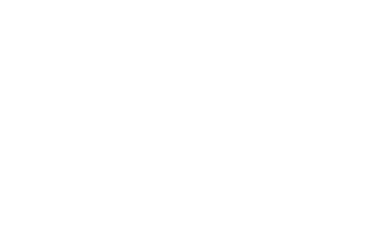
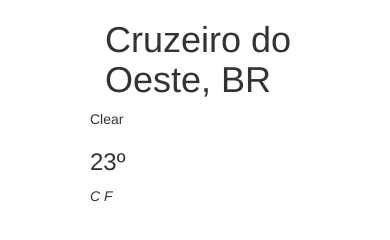
Before and after one commit to nathabonfim59/WeatherApp, a website: page index.html in a window 390 px wide. Drawn offline with nearby package versions, Linux system fonts and the light colour scheme; some icons are missing.

Commit message:
Basic HTML structure

```diff
--- a/index.html
+++ b/index.html
@@ -6,8 +6,31 @@
     <meta http-equiv="X-UA-Compatible" content="ie=edge">
     <link rel="stylesheet" href="css/styles.css">
     <link rel="stylesheet" href="https://maxcdn.bootstrapcdn.com/bootstrap/3.3.7/css/bootstrap.min.css">
+    <link rel="stylesheet" href="https://cdnjs.cloudflare.com/ajax/libs/weather-icons/2.0.9/css/weather-icons.min.css" />
     <title>WeatherApp</title>
 </head>
+<body>
+    <div class="container-fluid">
+        <div class="col-md-8 col-xs-offset-2 wrapper">
+            <div class="col-md-12 header">
+                <h1 id="cityName">Cruzeiro do Oeste, BR</h1>
+            </div>
+            <div class="row">
+                <div class="col-md-4">
+                    <i class="wi wi-rain"></i>
+                    <p>Clear</p>
+                </div>
+                <div class="col-md-8">
+                    <h3 id="curentTemperature">23º</h3>
+                    <div class="switch" id="changeTempScale">
+                        <i id="tempCelcius" class="scale">C</i>
+                        <i id="tempFarenheit" class="scale">F</i>
+                    </div>
+                </div>
+            </div>
+        </div>
+    </div>
+
     <!-- JQuery Library -->
     <script src="https://ajax.googleapis.com/ajax/libs/jquery/3.2.1/jquery.min.js"></script>
     <!-- Boostrap Javascript -->
```
